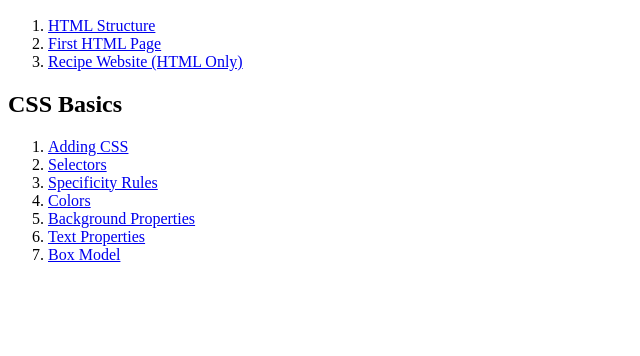
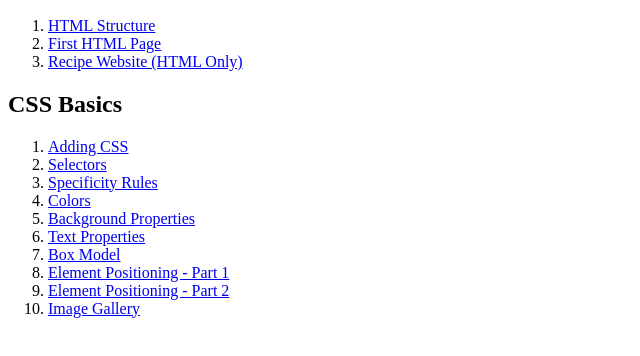
Before and after one commit to shweoak/shweoak_demos, a plain HTML site: page index.html in a window 1280 px wide. Shown: the part 110-466 px from the top of the page, without its empty margins (0-640 px from the left). Drawn offline with Linux system fonts and the light colour scheme.

Commit message:
Added index file for demo list

```diff
--- a/index.html
+++ b/index.html
@@ -21,6 +21,9 @@
             <li><a href='./cssbasics_05_background_properties/index.html'>Background Properties</a></li>
             <li><a href='./cssbasics_06_text_properties/index.html'>Text Properties</a></li>
             <li><a href='./cssbasics_07_box_model/index.html'>Box Model</a></li>
+            <li><a href='./cssbasics_08_positioning_1/index.html'>Element Positioning - Part 1</a></li>
+            <li><a href='./cssbasics_09_positioning_2/index.html'>Element Positioning - Part 2</a></li>
+            <li><a href='./css_basics_10_image_gallery/index.html'>Image Gallery</a></li>
         </ol>
     </body>
 </html>
```
